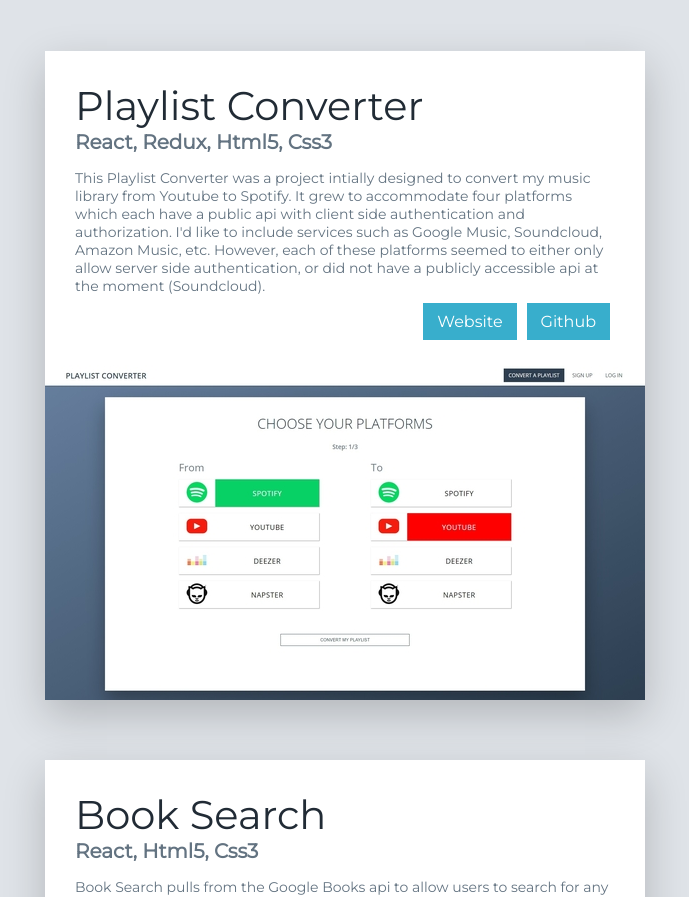
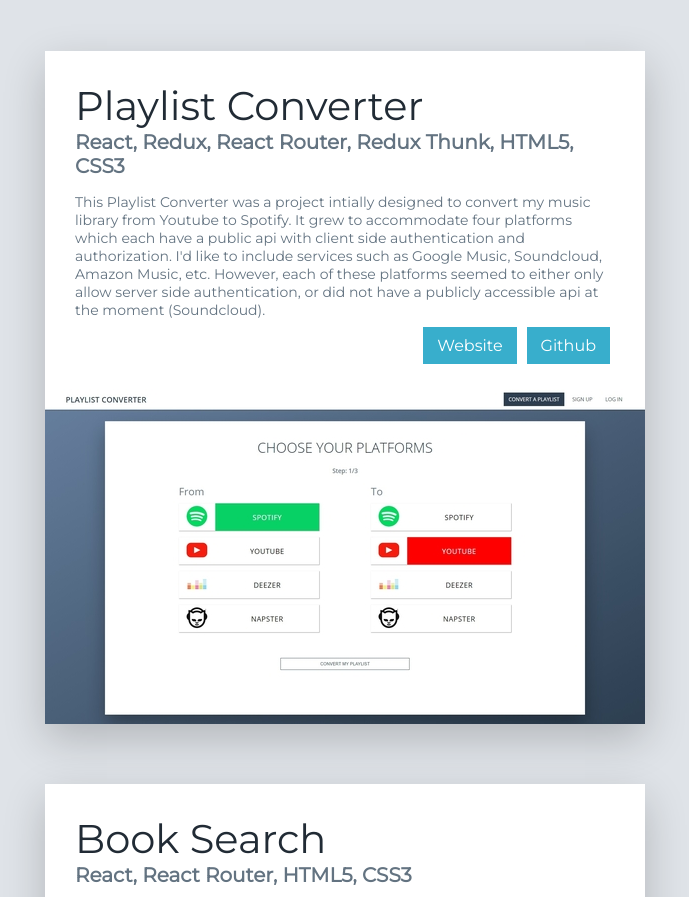
Before and after one commit to Claytonhart/portfolio, a React (Create React App) app: page / in a window 1280 px wide. Shown: the part 900-1797 px from the top of the page, without its empty margins (295-984 px from the left). Built offline with nearby package versions, Linux system fonts and the light colour scheme.

Commit message:
Update project links

```diff
--- a/src/projects/Projects.js
+++ b/src/projects/Projects.js
@@ -11,7 +11,7 @@
 const Projects = () => {
   const p1 = {
     title: "Playlist Converter",
-    tech: "React, Redux, Html5, Css3",
+    tech: "React, Redux, React Router, Redux Thunk, HTML5, CSS3",
     description: `This Playlist Converter was a project intially designed to convert my
     music library from Youtube to Spotify. It grew to accommodate four platforms which
     each have a public api with client side authentication and authorization. I'd like
@@ -19,31 +19,31 @@
     each of these platforms seemed to either only allow server side authentication, or
     did not have a publicly accessible api at the moment (Soundcloud).`,
     image: playlistconverterimage,
-    webLink: "https://github.com/Claytonhart/",
+    webLink: "https://claytonhart.github.io/playlist-converter/",
     gitLink: "https://github.com/Claytonhart/playlist-converter"
   };
 
   const p2 = {
     title: "Book Search",
-    tech: "React, Html5, Css3",
+    tech: "React, React Router, HTML5, CSS3",
     description: `Book Search pulls from the Google Books api to allow users to search for
     any book by title. Unfortunately, the api is rather limited and does not allow much
     customization of search paramaters, however, the intent of the project was to practice
     flexbox and responsive design in the React ecosystem.`,
     image: booksearchimage,
-    webLink: "https://github.com/Claytonhart/",
+    webLink: "https://claytonhart.github.io/book-search/",
     gitLink: "https://github.com/Claytonhart/book-search"
   };
 
   const p3 = {
     title: "Cryptograms",
-    tech: "React, Html5, Css3",
+    tech: "React, HTML5, CSS3",
     description: `This simple Cryptogram creator encrypts a random short quote with a
     substitution cipher. Each letter is linked to all instances of the same letter, so
     users do not have to search for each instance of a letter.`,
     image: cryptogramimage,
-    webLink: "https://github.com/Claytonhart/",
-    gitLink: "https://github.com/Claytonhart/book-search"
+    webLink: "https://claytonhart.github.io/cryptograms/",
+    gitLink: "https://github.com/Claytonhart/cryptograms/"
   };
 
   return (
```
